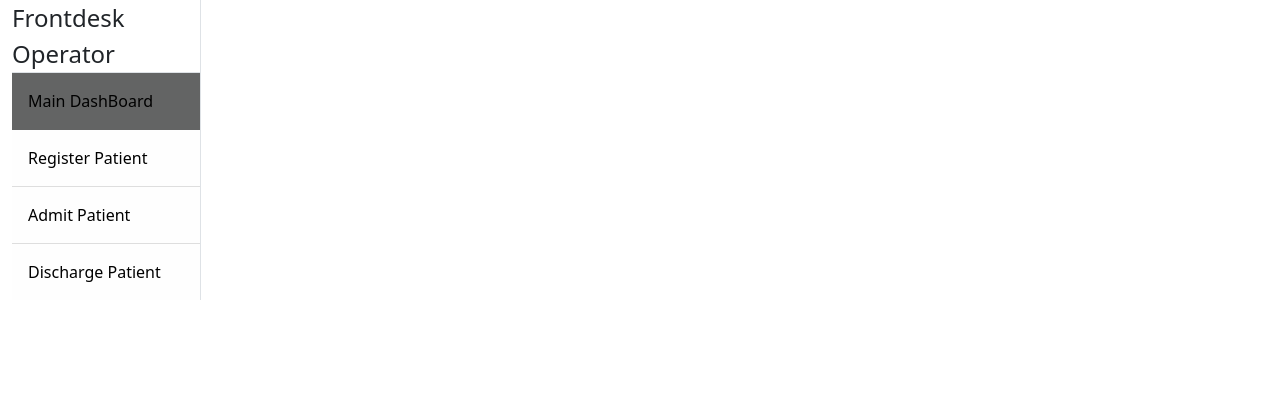
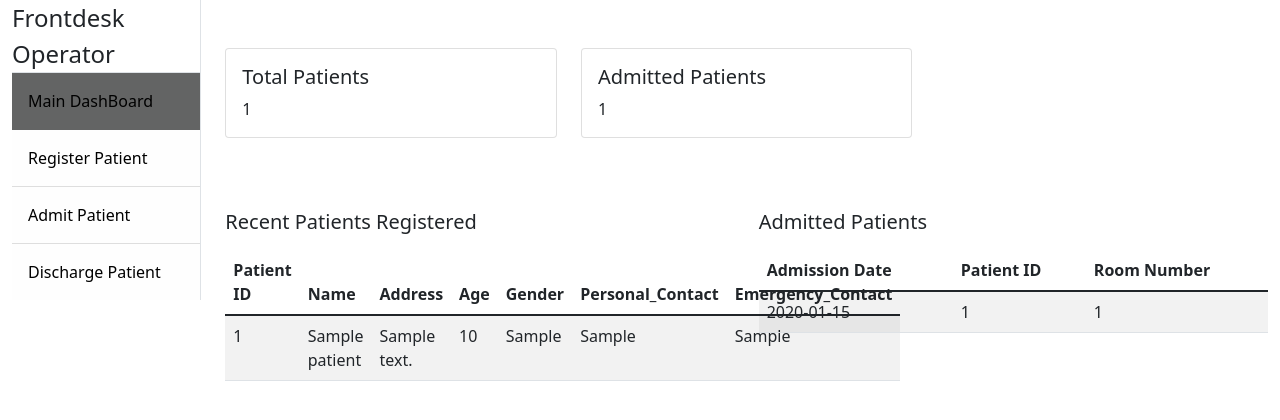
Before and after one commit to rv4102/dbms-lab, a Flask app: page /frontdesk in a window 1280 px wide. Shown: the part 56-476 px from the top of the page. Run offline with Flask 2, Linux system fonts and the light colour scheme; tables that the repository leaves empty hold one stand-in row (values such as "Sample post").

Commit message:
frontdesk complete gg

```diff
--- a/A4/HMS/auth.py
+++ b/A4/HMS/auth.py
@@ -41,7 +41,6 @@ def logout():
 def sign_up():
     if request.method == 'POST':
         staff_type = identify_class(request.form.get('role'))
-
         email = request.form.get('email')
         first_name = request.form.get('firstName')
         password1 = request.form.get('password1')
--- a/A4/HMS/routes.py
+++ b/A4/HMS/routes.py
@@ -49,7 +49,18 @@ def index():
 
 @routes.route('/frontdesk')
 def frontdesk():
-    return render_template('frontdesk_dashboard.html',  user = current_user)
+    cur = mysql.connection.cursor()
+    cur.execute("SELECT * FROM Patient ORDER BY Patient_ID DESC LIMIT 5")
+    patients = cur.fetchall()
+    total_patients = len(patients)
+    cur.execute("SELECT * FROM Admitted")
+    admitted = cur.fetchall()
+    cur.execute("SELECT * FROM Discharged")
+    discharged = cur.fetchall()
+    # return render_template('frontdesk_dashboard.html',  total_patients = user = current_user)
+    # return render_template('frontdesk_dashboard.html', patients=patients, admitted=admitted, discharged=discharged, user = current_user)
+    return render_template('frontdesk_dashboard.html', total_patients=total_patients, admitted_patients=len(admitted), patients = patients, admitted_patients_list=admitted, user = current_user)
+
 
 @routes.route('/frontdesk/register', methods=['GET', 'POST'])
 def frontdesk_register():
@@ -91,7 +102,6 @@ def frontdesk_admit_patient(patient_id):
     print(patient_id)
     cur = mysql.connection.cursor()
     date = datetime.now().strftime("%Y-%m-%d")
-
     cur.execute("SELECT Room_Num FROM Room WHERE Room_Num NOT IN (SELECT Room_Num FROM Admitted)")
     room_number = cur.fetchone()
     if room_number is None:
--- a/A4/HMS/templates/frontdesk_dashboard.html
+++ b/A4/HMS/templates/frontdesk_dashboard.html
@@ -8,5 +8,70 @@
 {% endblock %}
 
 {% block main_content %}
-
+<div class="row mt-5">
+    <div class="col-md-4 mb-4">
+      <div class="card">
+        <div class="card-body">
+          <h5 class="card-title">Total Patients</h5>
+          <p class="card-text">{{ total_patients }}</p>
+        </div>
+      </div>
+    </div>
+    <div class="col-md-4 mb-4">
+      <div class="card">
+        <div class="card-body">
+          <h5 class="card-title">Admitted Patients</h5>
+          <p class="card-text">{{ admitted_patients }}</p>
+        </div>
+      </div>
+    </div>
+  </div>
+  <div class="row mt-5">
+    <div class="col-md-6 mb-4">
+        <h5 class = "mb-3">Recent Patients Registered</h5>
+        <table class="table table-striped">
+          <thead>
+            <tr>
+              <th scope="col">Patient ID</th>
+              <th scope="col">Name</th>
+              <th scope="col">Address</th>
+              <th scope="col">Age</th>
+              <th scope="col">Gender</th>
+              <th scope="col">Personal_Contact</th>
+              <th scope="col">Emergency_Contact</th>
+            </tr>
+          </thead>
+          <tbody>
+            {% for patient in patients %}
+              <tr>
+                {% for field in patient %}
+                  <td>{{ field }}</td>
+                {% endfor %}
+              </tr>
+            {% endfor %}
+          </tbody>
+        </table>
+      </div>
+    <div class="col-md-6 mb-4">
+        <h5 class = "mb-3">Admitted Patients</h5>
+      <table class="table table-striped">
+        <thead>
+          <tr>
+            <th scope="col">Admission Date</th>
+            <th scope="col">Patient ID</th>
+            <th scope="col">Room Number</th>
+          </tr>
+        </thead>
+        <tbody>
+          {% for patient in admitted_patients_list %}
+            <tr>
+              {% for field in patient %}
+                <td>{{ field }}</td>
+              {% endfor %}
+            </tr>
+          {% endfor %}
+        </tbody>
+      </table>
+    </div>
+  </div>
 {% endblock %}
```
Also changed, not shown: A4/HMS/hospital_db.sql (+4 -12 lines), A4/HMS/models.py (+16 -24 lines).
